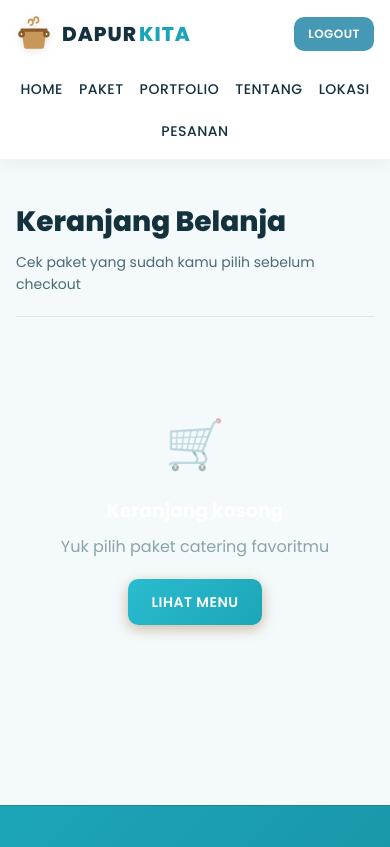
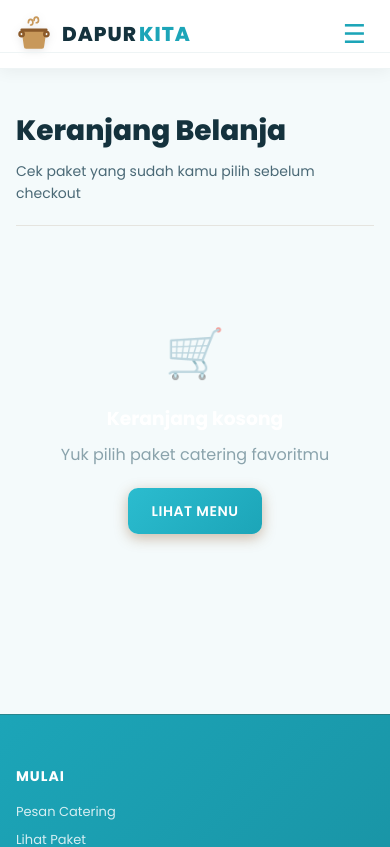
Before and after one commit to Embrialeilani/dapur-kita-frontend, a Next.js app: page /cart in a window 390 px wide. Shown: the top 847 px of the page. Built offline with nearby package versions, Linux system fonts and the light colour scheme; sample sign-in values are in the browser's storage.

Commit message:
ganti hamburger menu

```diff
--- a/app/globals.css
+++ b/app/globals.css
@@ -2071,3 +2071,204 @@ html, body {
 .revenue-card div {
   color: #ffffff !important;
 }
+
+
+/* ============================================
+   FIX RESPONSIVE HOMEPAGE UNTUK HP
+   ============================================ */
+
+@media (max-width: 768px) {
+  /* Hero jadi 1 kolom (tumpuk atas-bawah) */
+  .hero-own {
+    grid-template-columns: 1fr !important;
+    gap: 24px;
+    padding: 24px 0 40px;
+    text-align: center;
+  }
+  .hero-own-left h1 {
+    font-size: 28px !important;
+    line-height: 1.3;
+  }
+  .hero-own-left p {
+    font-size: 14px;
+    margin-left: auto;
+    margin-right: auto;
+  }
+
+  /* Search bar hero rapi di HP */
+  .hero-search {
+    flex-direction: column;
+    border-radius: 20px;
+    padding: 14px;
+    gap: 12px;
+    max-width: 100%;
+  }
+  .hero-search input {
+    width: 100%;
+    text-align: center;
+  }
+  .hero-search .btn {
+    width: 100%;
+  }
+
+  /* Gambar hero kanan jadi lebih pendek */
+  .hero-own-right {
+    min-height: 220px;
+    border-radius: 24px;
+  }
+
+  /* Feature card jadi 1 kolom */
+  .feat-grid {
+    grid-template-columns: 1fr !important;
+    gap: 16px;
+  }
+
+  /* CTA jadi 1 kolom */
+  .cta-own {
+    grid-template-columns: 1fr !important;
+    padding: 28px 20px;
+    text-align: center;
+  }
+  .cta-own h2 {
+    font-size: 24px !important;
+  }
+
+  /* Stats jadi 2 kolom di HP */
+  .stats-section {
+    grid-template-columns: repeat(2, 1fr) !important;
+    padding: 24px 16px;
+    gap: 16px;
+  }
+  .stats-section .stat-number {
+    font-size: 28px !important;
+  }
+
+  /* Judul section lebih kecil */
+  .section-title {
+    font-size: 24px !important;
+  }
+
+  /* Grid paket 1 kolom di HP */
+  .packages-grid {
+    grid-template-columns: 1fr !important;
+    gap: 16px;
+  }
+
+  /* Testimonial 1 kolom */
+  .testimonials-grid {
+    grid-template-columns: 1fr !important;
+  }
+
+  /* Portfolio 1 kolom */
+  .portfolio-grid {
+    grid-template-columns: 1fr !important;
+  }
+
+  /* Container padding lebih kecil di HP */
+  .container {
+    padding-left: 16px;
+    padding-right: 16px;
+  }
+}
+
+/* Layar sangat kecil (HP mini) */
+@media (max-width: 400px) {
+  .hero-own-left h1 { font-size: 24px !important; }
+  .stats-section { grid-template-columns: 1fr !important; }
+}
+
+/* ============================================
+   HAMBURGER MENU (RESPONSIVE NAVBAR)
+   ============================================ */
+
+/* Tombol hamburger disembunyikan di desktop */
+.navbar-toggle {
+  display: none;
+  background: transparent;
+  border: none;
+  font-size: 26px;
+  color: var(--primary);
+  cursor: pointer;
+  line-height: 1;
+  padding: 4px 8px;
+}
+
+/* Di desktop, collapse tampil normal (mendatar) */
+.navbar-collapse {
+  display: flex;
+  align-items: center;
+  gap: 24px;
+  flex: 1;
+  justify-content: space-between;
+  margin-left: 24px;
+}
+
+/* ===== TAMPILAN HP ===== */
+@media (max-width: 900px) {
+  /* Tampilkan tombol hamburger */
+  .navbar-toggle {
+    display: block;
+  }
+
+  /* Menu disembunyikan, muncul saat dibuka */
+  .navbar-collapse {
+    position: absolute;
+    top: 100%;
+    left: 0;
+    right: 0;
+    background: #ffffff;
+    flex-direction: column;
+    align-items: stretch;
+    gap: 0;
+    margin-left: 0;
+    padding: 0;
+    box-shadow: 0 8px 24px rgba(0,0,0,0.1);
+    max-height: 0;
+    overflow: hidden;
+    transition: max-height 0.3s ease;
+    border-top: 1px solid #eef4f5;
+  }
+  .navbar-collapse.open {
+    max-height: 600px;
+    padding: 12px 0;
+  }
+
+  /* Menu list jadi vertikal */
+  .navbar-collapse .navbar-menu {
+    flex-direction: column;
+    width: 100%;
+    gap: 0;
+  }
+  .navbar-collapse .navbar-menu li {
+    width: 100%;
+  }
+  .navbar-collapse .navbar-menu a {
+    display: block;
+    padding: 14px 20px;
+    width: 100%;
+    border-bottom: 1px solid #f4f8f9;
+  }
+
+  /* Actions jadi vertikal */
+  .navbar-collapse .navbar-actions {
+    flex-direction: column;
+    align-items: stretch;
+    width: 100%;
+    gap: 8px;
+    padding: 12px 20px 0;
+  }
+  .navbar-collapse .navbar-actions .btn {
+    width: 100%;
+    text-align: center;
+  }
+  .navbar-user {
+    text-align: center;
+    padding: 8px;
+  }
+
+  /* Navbar perlu position relative untuk dropdown */
+  .navbar-inner {
+    position: relative;
+    flex-wrap: wrap;
+  }
+}
--- a/components/Navbar.tsx
+++ b/components/Navbar.tsx
@@ -8,7 +8,7 @@ import { getUser, isLoggedIn, logout, User } from '@/lib/auth';
 import { getCart } from '@/lib/helpers';
 
 interface NavbarProps {
-  admin?: boolean; // kalau di admin section, tampilan beda dikit
+  admin?: boolean;
 }
 
 export default function Navbar({ admin = false }: NavbarProps) {
@@ -16,6 +16,7 @@ export default function Navbar({ admin = false }: NavbarProps) {
   const [loggedIn, setLoggedIn] = useState(false);
   const [cartCount, setCartCount] = useState(0);
   const [mounted, setMounted] = useState(false);
+  const [menuOpen, setMenuOpen] = useState(false); // untuk hamburger
   const pathname = usePathname();
 
   useEffect(() => {
@@ -25,7 +26,6 @@ export default function Navbar({ admin = false }: NavbarProps) {
     const cart = getCart();
     setCartCount(cart.reduce((s, i) => s + i.quantity, 0));
 
-    // Update cart count saat ada perubahan localStorage
     const handler = () => {
       const c = getCart();
       setCartCount(c.reduce((s, i) => s + i.quantity, 0));
@@ -38,13 +38,18 @@ export default function Navbar({ admin = false }: NavbarProps) {
     };
   }, [pathname]);
 
+  // Tutup menu setiap pindah halaman
+  useEffect(() => {
+    setMenuOpen(false);
+  }, [pathname]);
 
   const handleLogout = () => {
     if (confirm('Yakin mau logout?')) logout();
   };
 
+  const closeMenu = () => setMenuOpen(false);
+
   if (!mounted) {
-    // Render shell sederhana saat SSR untuk menghindari hydration mismatch
     return (
       <nav className="navbar">
         <div className="container navbar-inner">
@@ -70,6 +75,13 @@ export default function Navbar({ admin = false }: NavbarProps) {
             </span>
             <small style={{ fontSize: 11, color: 'var(--gold)', fontWeight: 500, marginLeft: 6 }}>ADMIN</small>
           </Link>
+
+          {/* Tombol hamburger (muncul di HP) */}
+          <button className="navbar-toggle" onClick={() => setMenuOpen(!menuOpen)} aria-label="Menu">
+            {menuOpen ? '✕' : '☰'}
+          </button>
+
+          <div className={`navbar-collapse${menuOpen ? ' open' : ''}`}>
             <ul className="navbar-menu">
               <li><Link href="/admin" className={pathname === '/admin' ? 'active' : ''}>DASHBOARD</Link></li>
               <li><Link href="/admin/categories" className={pathname === '/admin/categories' ? 'active' : ''}>KATEGORI</Link></li>
@@ -83,8 +95,9 @@ export default function Navbar({ admin = false }: NavbarProps) {
                   {user.fullName} <span className="role">{user.role}</span>
                 </span>
               )}
-            <Link href="/" className="btn btn-outline btn-sm">SITE</Link>
+              <Link href="/" className="btn btn-outline btn-sm" onClick={closeMenu}>SITE</Link>
               <button className="btn btn-secondary btn-sm" onClick={handleLogout}>LOGOUT</button>
+            </div>
           </div>
         </div>
       </nav>
@@ -100,6 +113,13 @@ export default function Navbar({ admin = false }: NavbarProps) {
             DAPUR<span className="brand-accent">KITA</span>
           </span>
         </Link>
+
+        {/* Tombol hamburger (muncul di HP) */}
+        <button className="navbar-toggle" onClick={() => setMenuOpen(!menuOpen)} aria-label="Menu">
+          {menuOpen ? '✕' : '☰'}
+        </button>
+
+        <div className={`navbar-collapse${menuOpen ? ' open' : ''}`}>
           <ul className="navbar-menu">
             <li><Link href="/" className={pathname === '/' ? 'active' : ''}>HOME</Link></li>
             <li><Link href="/menu" className={pathname?.startsWith('/menu') ? 'active' : ''}>PAKET</Link></li>
@@ -116,12 +136,12 @@ export default function Navbar({ admin = false }: NavbarProps) {
               </span>
             )}
             {user?.role === 'USER' && (
-            <Link href="/cart" className="btn btn-outline btn-sm">
+              <Link href="/cart" className="btn btn-outline btn-sm" onClick={closeMenu}>
                 🛒 {cartCount}
               </Link>
             )}
-          {!loggedIn && <Link href="/login" className="btn btn-outline btn-sm">LOGIN</Link>}
-          {!loggedIn && <Link href="/register" className="btn btn-primary btn-sm">SIGN UP</Link>}
+            {!loggedIn && <Link href="/login" className="btn btn-outline btn-sm" onClick={closeMenu}>LOGIN</Link>}
+            {!loggedIn && <Link href="/register" className="btn btn-primary btn-sm" onClick={closeMenu}>SIGN UP</Link>}
             {loggedIn && (
               <button className="btn btn-secondary btn-sm" onClick={handleLogout}>
                 LOGOUT
@@ -129,6 +149,7 @@ export default function Navbar({ admin = false }: NavbarProps) {
             )}
           </div>
         </div>
+      </div>
     </nav>
   );
 }
```
Lines whose indentation alone changed are shown as unchanged.
